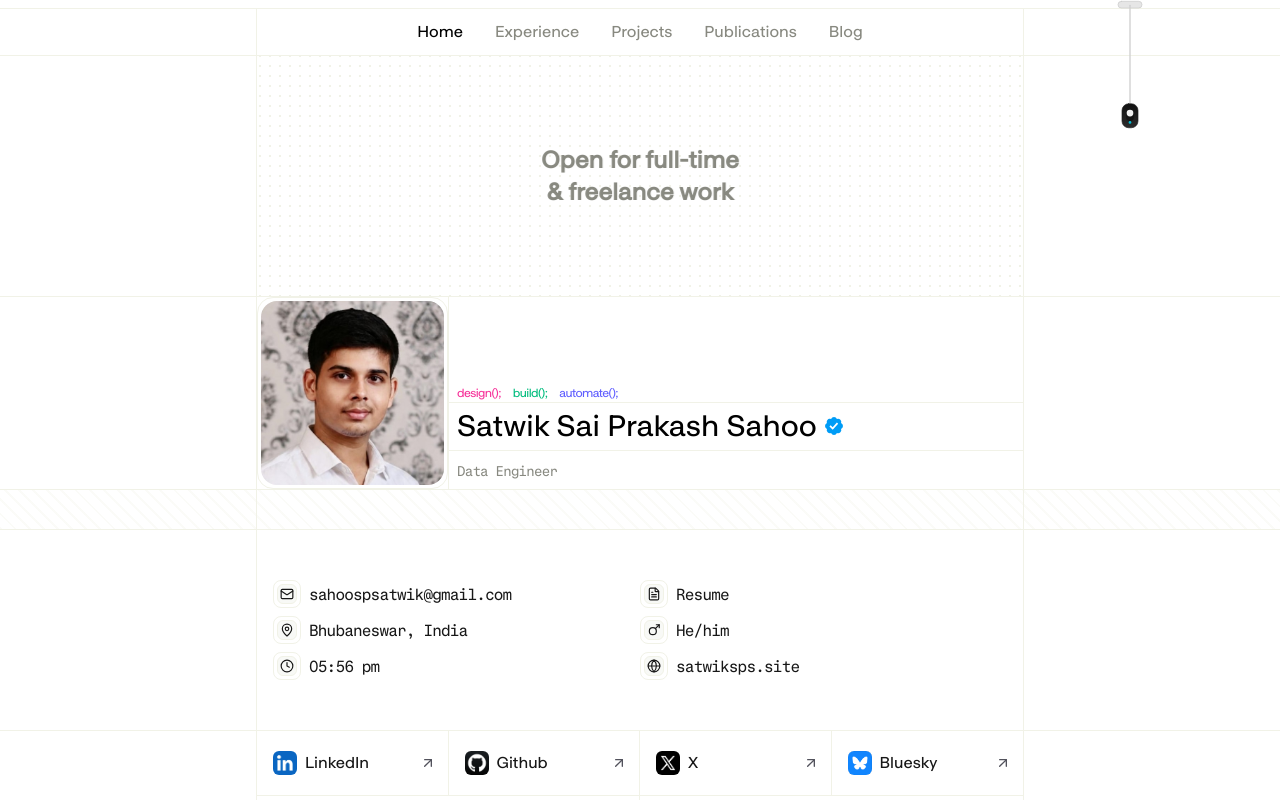
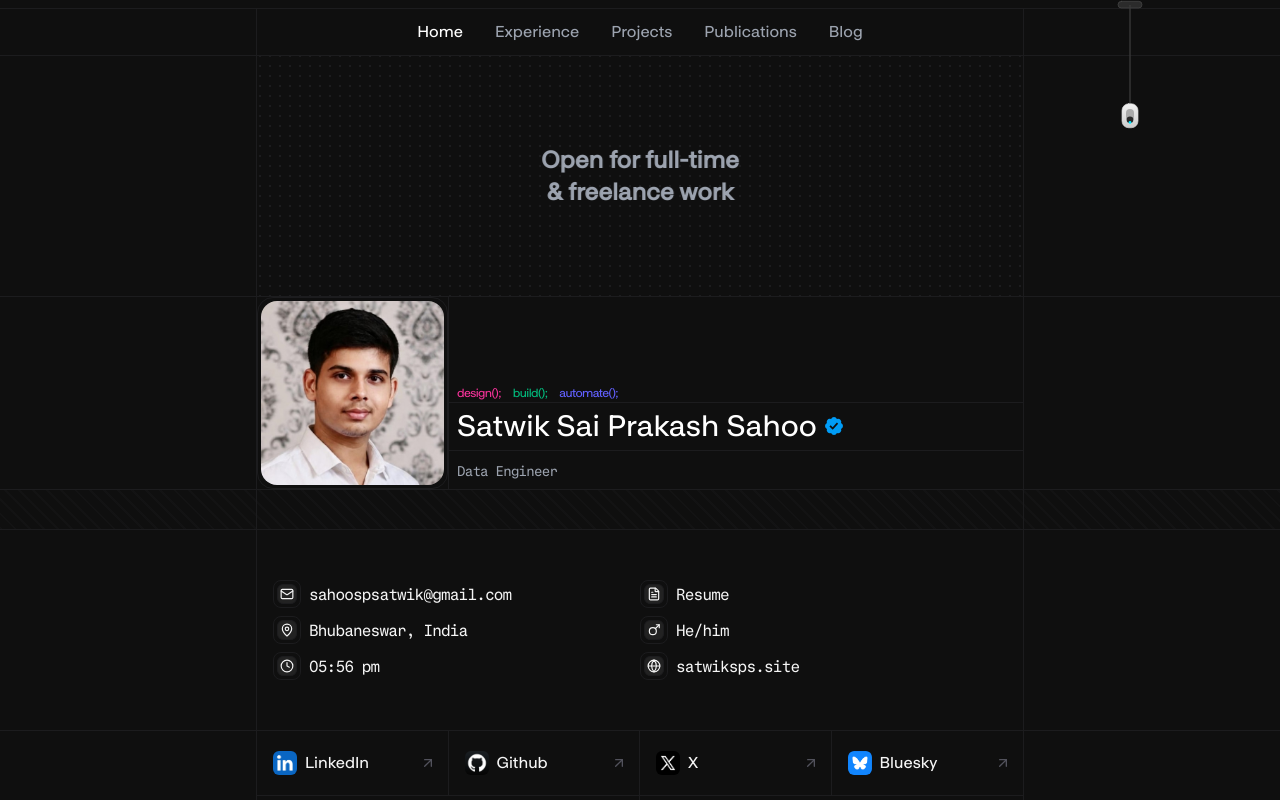
Before and after one commit to satwiksps/satwiksps, a Next.js app: page / in a window 1280 px wide. Shown: the top 800 px of the page. Built offline with nearby package versions, Linux system fonts and the light colour scheme.

Commit message:
chore: make dark mode default and add profile photo

```diff
--- a/app/components/HeroHeading.tsx
+++ b/app/components/HeroHeading.tsx
@@ -23,13 +23,22 @@ export default function Heroheading() {
 
             <div className="relative w-full h-full rounded-2xl overflow-hidden [perspective:1000px]">
 
+                <>
                   <Image
                     src="/images/profile_photo_v2.jpeg"
                     alt="Portrait of Satwik Sai Prakash Sahoo"
                     fill
-                  className="object-cover absolute inset-0 transition-transform duration-500 ease-out group-hover:scale-105"
+                    className="object-cover absolute inset-0 transition-transform duration-500 ease-out group-hover:scale-105 dark:hidden"
                     priority={true}
                   />
+                  <Image
+                    src="/images/profile_photo_dark.png"
+                    alt="Portrait of Satwik Sai Prakash Sahoo"
+                    fill
+                    className="object-cover absolute inset-0 transition-transform duration-500 ease-out group-hover:scale-105 hidden dark:block"
+                    priority={true}
+                  />
+                </>
 
             </div>
 
--- a/app/components/ThemeToggle.tsx
+++ b/app/components/ThemeToggle.tsx
@@ -4,8 +4,8 @@ import type { Point, Stick, MouseState, RGB } from "../types/Themetoggle.types";
 
 const ThemeToggle = () => {
   const canvasRef = useRef<HTMLCanvasElement | null>(null);
-  const [isDark, setIsDark] = useState(false);
-  const isDarkRef = useRef(false);
+  const [isDark, setIsDark] = useState(true);
+  const isDarkRef = useRef(true);
   const points = useRef<Point[]>([]);
   const sticks = useRef<Stick[]>([]);
   const mouse = useRef<MouseState>({ x: 0, y: 0, down: false, target: null});
--- a/app/layout.tsx
+++ b/app/layout.tsx
@@ -55,7 +55,7 @@ export default function RootLayout({
   children,
 }: Readonly<{ children: React.ReactNode }>) {
   return (
-    <html lang="en">
+    <html lang="en" className="dark">
       <head>
         <link
           rel="preload"
```
Also changed, not shown: public/images/profile_photo_dark.png (added). Lines whose indentation alone changed are shown as unchanged.
